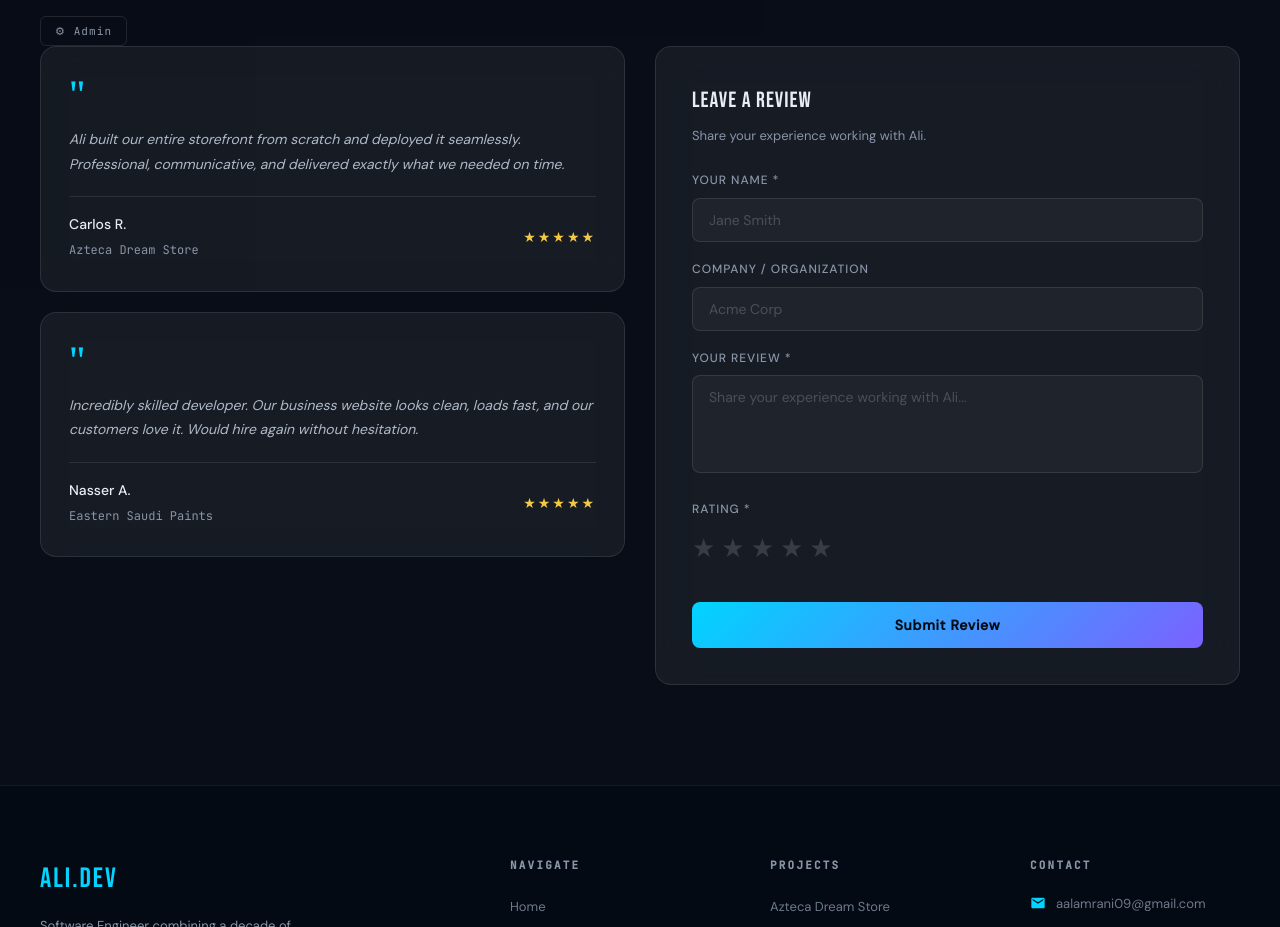
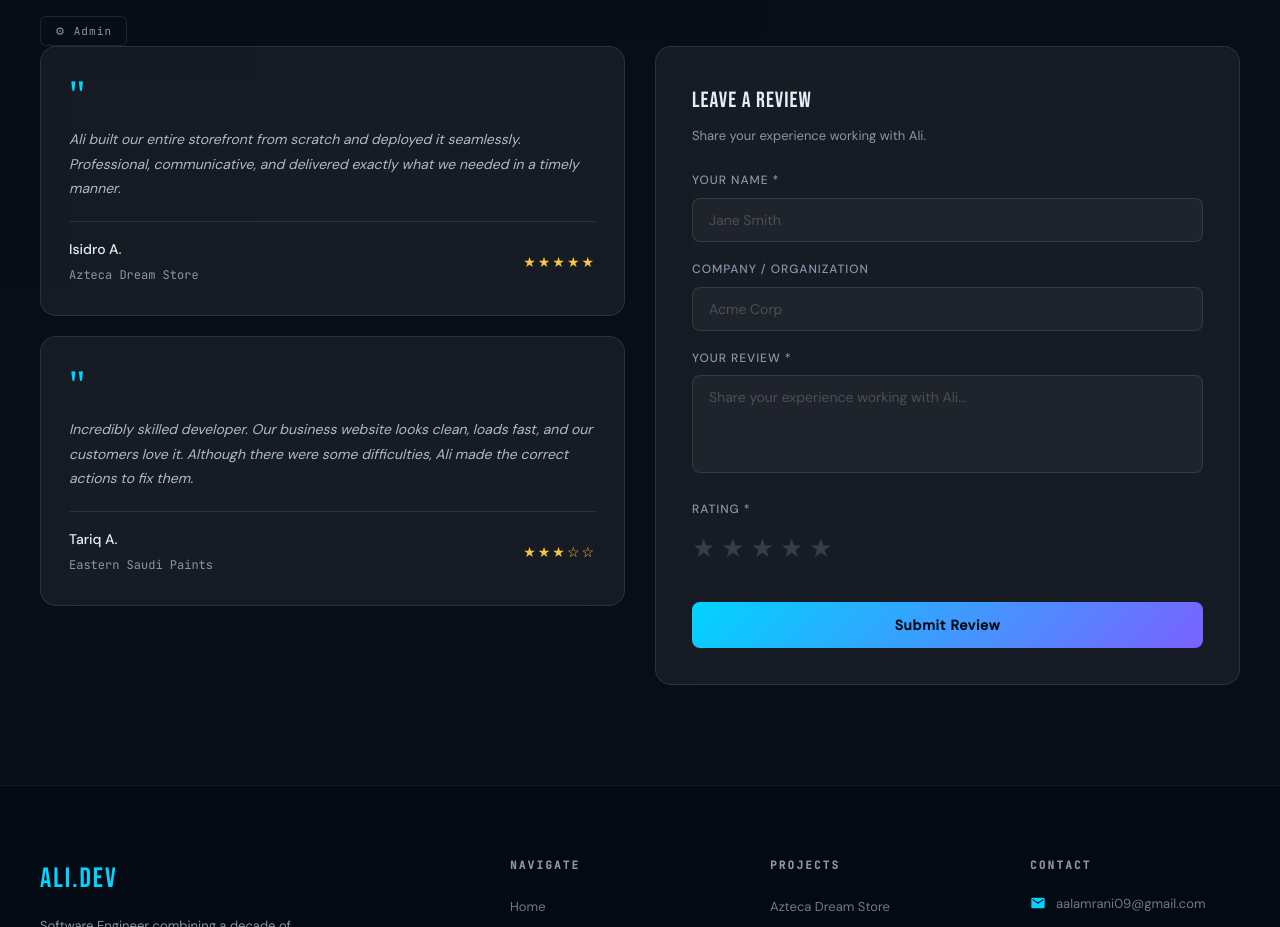
Before and after one commit to AliAlamrani/AliAlamrani.github.io, a plain HTML site: page index.html in a window 1280 px wide. Shown: the part 3560-4487 px from the top of the page. Drawn offline with Linux system fonts and the light colour scheme.

Commit message:
Update seedReviews with new review data

```diff
--- a/index.html
+++ b/index.html
@@ -710,8 +710,8 @@ body.admin-mode .testimonial-card{border-color:rgba(255,107,107,.2);}
   let adminMode = false;
 
   const seedReviews = [
-    { id: 'seed-0', name: 'Carlos R.', company: 'Azteca Dream Store', review: 'Ali built our entire storefront from scratch and deployed it seamlessly. Professional, communicative, and delivered exactly what we needed on time.', rating: 5 },
-    { id: 'seed-1', name: 'Nasser A.', company: 'Eastern Saudi Paints', review: 'Incredibly skilled developer. Our business website looks clean, loads fast, and our customers love it. Would hire again without hesitation.', rating: 5 }
+    { id: 'seed-0', name: 'Isidro A.', company: 'Azteca Dream Store', review: 'Ali built our entire storefront from scratch and deployed it seamlessly. Professional, communicative, and delivered exactly what we needed in a timely manner.', rating: 5 },
+    { id: 'seed-1', name: 'Tariq A.', company: 'Eastern Saudi Paints', review: 'Incredibly skilled developer. Our business website looks clean, loads fast, and our customers love it. Although there were some difficulties, Ali made the correct actions to fix them.', rating: 3 }
   ];
 
   function stars(n) { return '★'.repeat(n) + '☆'.repeat(5 - n); }
```
